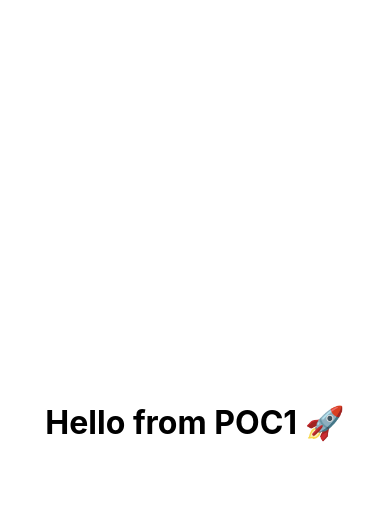
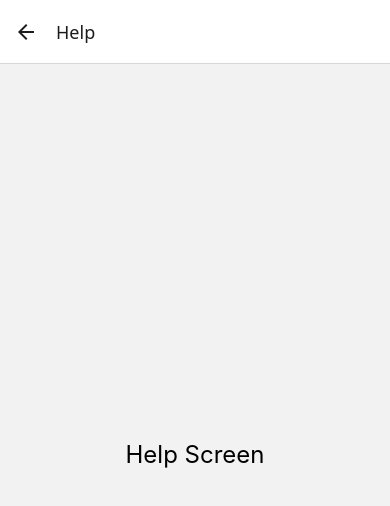
Before and after one commit to peterthelander/poc1, a React Native app: screen /Help in a window 390 px wide. Shown: the top 506 px of the page. Built offline with nearby package versions, Linux system fonts and the light colour scheme.

Commit message:
feat: add root navigation

```diff
--- a/App.tsx
+++ b/App.tsx
@@ -1,25 +1,12 @@
 import { StatusBar } from 'expo-status-bar';
-import { StyleSheet, Text, View } from 'react-native';
+import { NavigationContainer } from '@react-navigation/native';
+import RootNavigator from './src/navigation/RootNavigator';
 
 export default function App() {
   return (
-    <View style={styles.container}>
-      <Text style={styles.text}>Hello from POC1 🚀</Text>
+    <NavigationContainer>
+      <RootNavigator />
       <StatusBar style="auto" />
-    </View>
+    </NavigationContainer>
   );
 }
-
-const styles = StyleSheet.create({
-  container: {
-    flex: 1,
-    backgroundColor: '#fff',
-    alignItems: 'center',
-    justifyContent: 'center',
-  },
-  text: {
-    fontSize: 32,
-    fontWeight: 'bold',
-    textAlign: 'center',
-  },
-});
--- a/package.json
+++ b/package.json
@@ -12,7 +12,11 @@
     "expo": "~53.0.20",
     "expo-status-bar": "~2.2.3",
     "react": "19.0.0",
-    "react-native": "0.79.5"
+    "react-native": "0.79.5",
+    "@react-navigation/native": "^7.0.0",
+    "@react-navigation/native-stack": "^7.0.0",
+    "react-native-screens": "^4.0.0",
+    "react-native-safe-area-context": "^4.0.0"
   },
   "devDependencies": {
     "@babel/core": "^7.25.2",
--- /dev/null
+++ b/src/navigation/RootNavigator.tsx
@@ -0,0 +1,19 @@
+import { createNativeStackNavigator } from '@react-navigation/native-stack';
+import HomeScreen from '../screens/HomeScreen';
+import HelpScreen from '../screens/HelpScreen';
+
+export type RootStackParamList = {
+  Home: undefined;
+  Help: undefined;
+};
+
+const Stack = createNativeStackNavigator<RootStackParamList>();
+
+export default function RootNavigator() {
+  return (
+    <Stack.Navigator>
+      <Stack.Screen name="Home" component={HomeScreen} />
+      <Stack.Screen name="Help" component={HelpScreen} />
+    </Stack.Navigator>
+  );
+}
--- /dev/null
+++ b/src/screens/HelpScreen.tsx
@@ -0,0 +1,20 @@
+import { StyleSheet, Text, View } from 'react-native';
+
+export default function HelpScreen() {
+  return (
+    <View style={styles.container}>
+      <Text style={styles.text}>Help Screen</Text>
+    </View>
+  );
+}
+
+const styles = StyleSheet.create({
+  container: {
+    flex: 1,
+    justifyContent: 'center',
+    alignItems: 'center',
+  },
+  text: {
+    fontSize: 24,
+  },
+});
--- /dev/null
+++ b/src/screens/HomeScreen.tsx
@@ -0,0 +1,20 @@
+import { StyleSheet, Text, View } from 'react-native';
+
+export default function HomeScreen() {
+  return (
+    <View style={styles.container}>
+      <Text style={styles.text}>Home Screen</Text>
+    </View>
+  );
+}
+
+const styles = StyleSheet.create({
+  container: {
+    flex: 1,
+    justifyContent: 'center',
+    alignItems: 'center',
+  },
+  text: {
+    fontSize: 24,
+  },
+});
```
